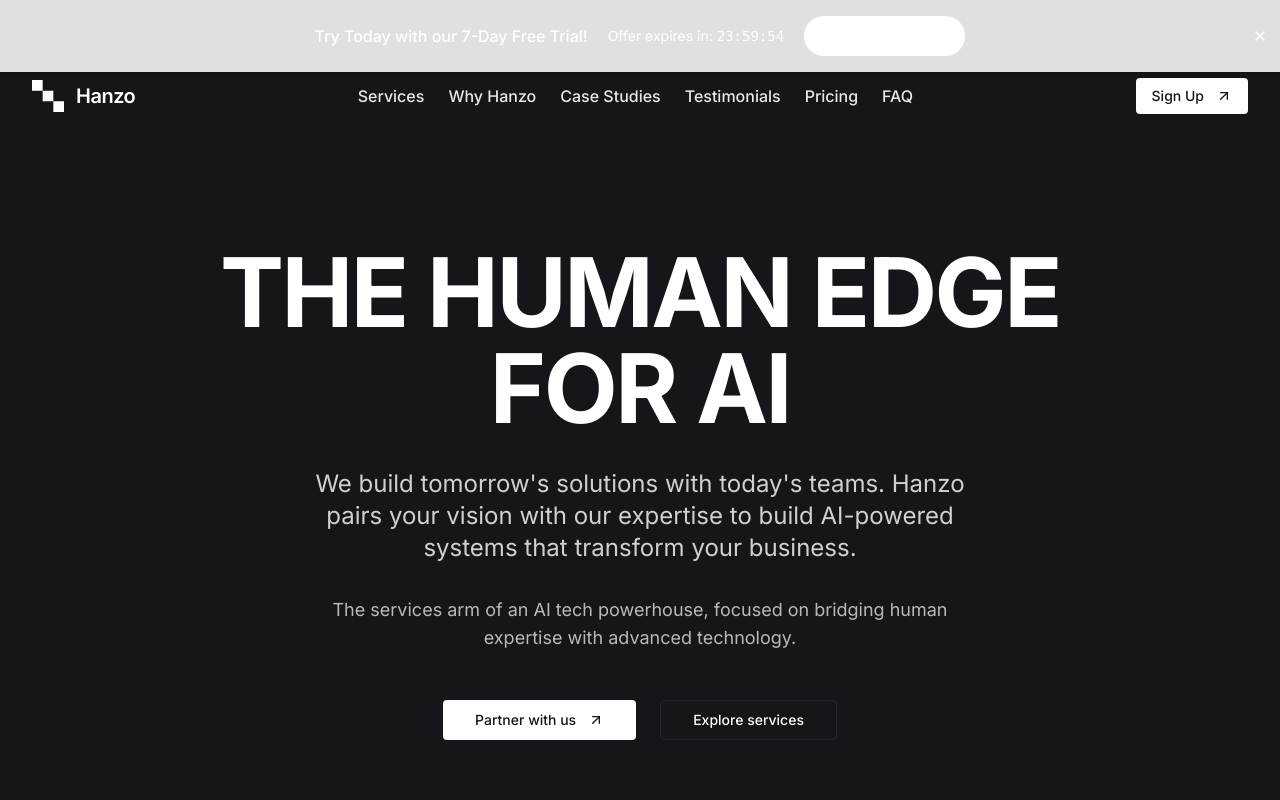
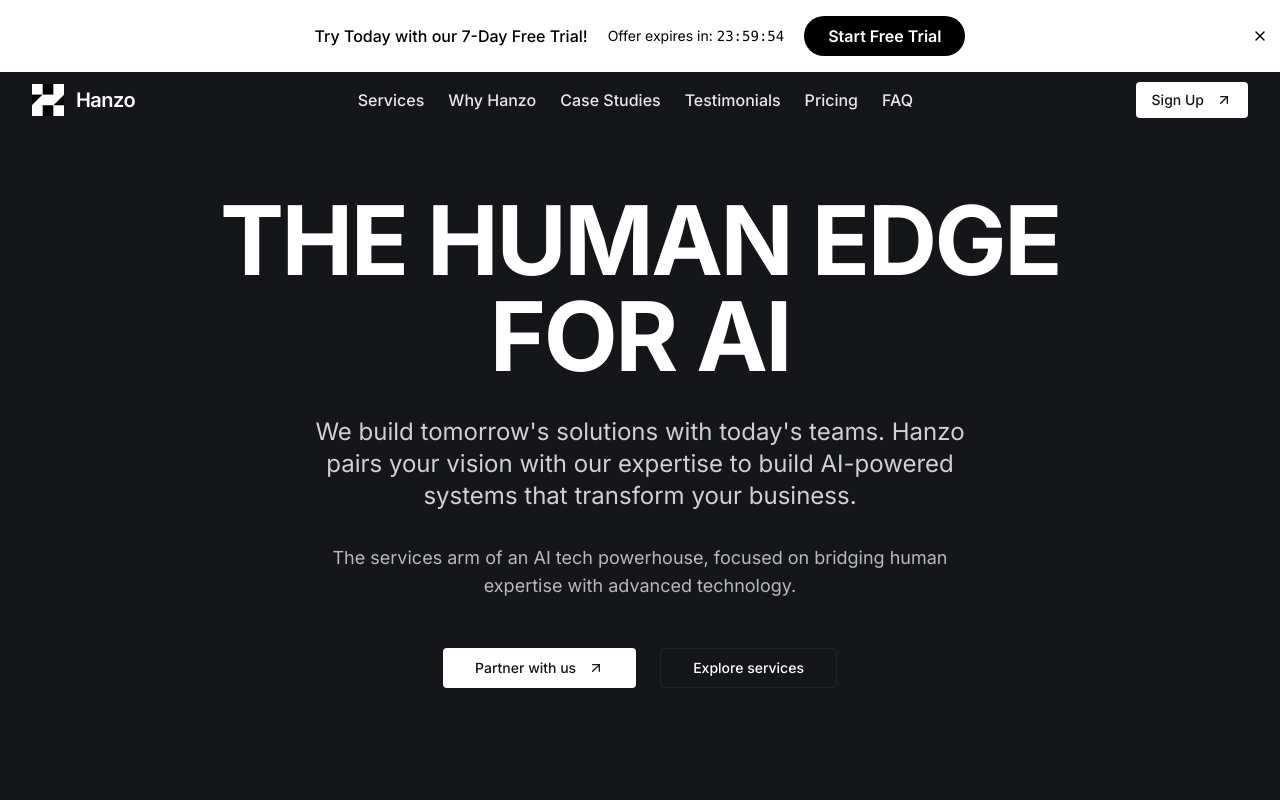
Before and after one commit to hanzoai/agency, a React (Vite) app: page / in a window 1280 px wide. Shown: the top 800 px of the page. Built offline with nearby package versions, Linux system fonts and the light colour scheme.

Commit message:
Fix header stacking issues and update logo

```diff
--- a/src/components/Footer.tsx
+++ b/src/components/Footer.tsx
@@ -10,7 +10,7 @@ const Footer = () => {
         <div className="grid grid-cols-1 md:grid-cols-4 gap-12 mb-16">
           <div className="md:col-span-2">
             <div className="flex items-center gap-3 mb-6">
-              <img src="/images/logo/hanzo-logo.svg" alt="Hanzo" className="h-8 w-auto" />
+              <img src="/images/logo/logo.png" alt="Hanzo" className="h-8 w-auto" />
               <span className="text-xl font-semibold tracking-tight">Hanzo</span>
             </div>
             <p className="text-foreground/70 text-lg mb-8 max-w-md">
--- a/src/components/Hero.tsx
+++ b/src/components/Hero.tsx
@@ -23,7 +23,7 @@ const Hero = () => {
   }, []);
 
   return (
-    <section className="pt-32 pb-20 md:pt-36 md:pb-28 bg-background relative overflow-hidden">
+    <section className="pt-44 pb-20 md:pt-48 md:pb-28 bg-background relative overflow-hidden">
       {/* Subtle decorative elements */}
       <div className="absolute top-0 right-0 w-1/3 h-1/2 bg-gradient-to-bl from-secondary/20 to-transparent opacity-30 blur-3xl -z-10"></div>
       <div className="absolute bottom-0 left-0 w-1/3 h-1/2 bg-gradient-to-tr from-secondary/10 to-transparent opacity-20 blur-3xl -z-10"></div>
--- a/src/components/Navbar.tsx
+++ b/src/components/Navbar.tsx
@@ -79,12 +79,12 @@ const Navbar = () => {
   return (
     <header
       className={`fixed top-0 left-0 right-0 z-[100] transition-all duration-300 border-b ${isScrolled ? 'bg-background/95 backdrop-blur-sm border-border/40' : 'bg-transparent border-transparent'}`}
-      style={{ top: isBannerVisible ? '60px' : '0' }}
+      style={{ top: isBannerVisible ? '64px' : '0' }}
     >
       <div className="container-custom">
         <div className="flex items-center justify-between py-4">
           <Link to="/" className="flex items-center gap-3 py-1">
-            <img src="/images/logo/hanzo-logo.svg" alt="Hanzo" className="h-8 w-auto" />
+            <img src="/images/logo/logo.png" alt="Hanzo" className="h-8 w-auto" />
             <span className="text-xl font-semibold tracking-tight">Hanzo</span>
           </Link>
 
--- a/src/components/NewUserBanner.tsx
+++ b/src/components/NewUserBanner.tsx
@@ -88,12 +88,12 @@ const NewUserBanner = () => {
   }
 
   return (
-    <div className="bg-accent text-white py-4 px-4 sm:px-6 fixed top-0 left-0 right-0 z-[200] shadow-md">
+    <div className="bg-white text-black py-4 px-4 sm:px-6 fixed top-0 left-0 right-0 z-[200] shadow-md">
       <button
-        className="absolute right-2 top-1/2 -translate-y-1/2 p-1 hover:bg-white/20 rounded-full"
+        className="absolute right-2 top-1/2 -translate-y-1/2 p-1 hover:bg-black/10 rounded-full"
         onClick={closeBanner}
       >
-        <X size={16} />
+        <X size={16} className="text-black" />
       </button>
 
       <div className="container-custom">
@@ -105,7 +105,7 @@ const NewUserBanner = () => {
             Offer expires in: <span className="font-mono">{formatTimeLeft()}</span>
           </div>
           <button
-            className="text-sm sm:text-base whitespace-nowrap bg-white text-accent px-6 py-2 rounded-full font-semibold hover:bg-white/90 transition-colors"
+            className="text-sm sm:text-base whitespace-nowrap bg-black text-white px-6 py-2 rounded-full font-semibold hover:bg-black/90 transition-colors"
             onClick={handleStartTrial}
           >
             Start Free Trial
--- a/src/pages/Index.tsx
+++ b/src/pages/Index.tsx
@@ -71,7 +71,7 @@ const Index = () => {
 
   return (
     <ScrollReveal>
-      <div className="min-h-screen flex flex-col" style={{ paddingTop: isBannerVisible ? '100px' : '40px' }}>
+      <div className="min-h-screen flex flex-col">
         <NewUserBanner />
         <Navbar />
         <Hero />
```
Also changed, not shown: public/favicon.svg, public/images/logo/logo.png (added).
